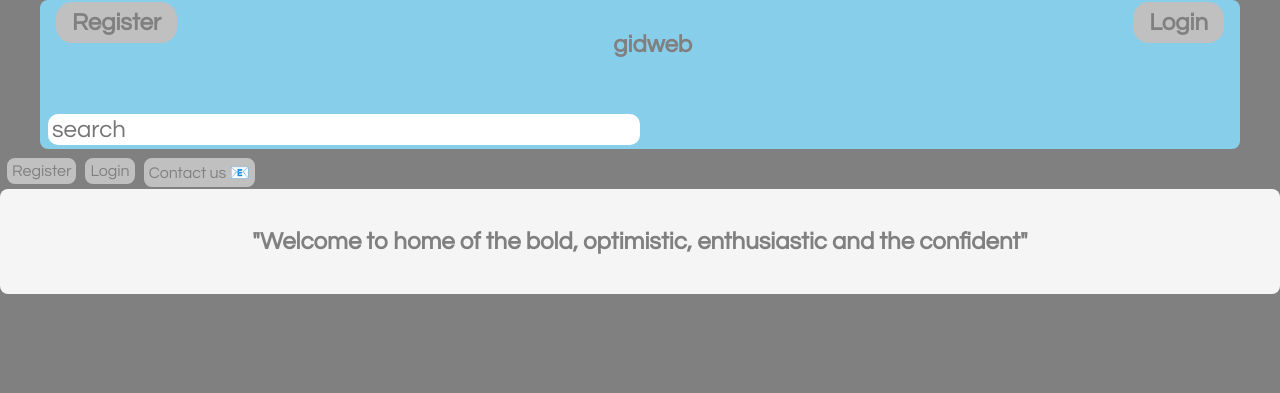
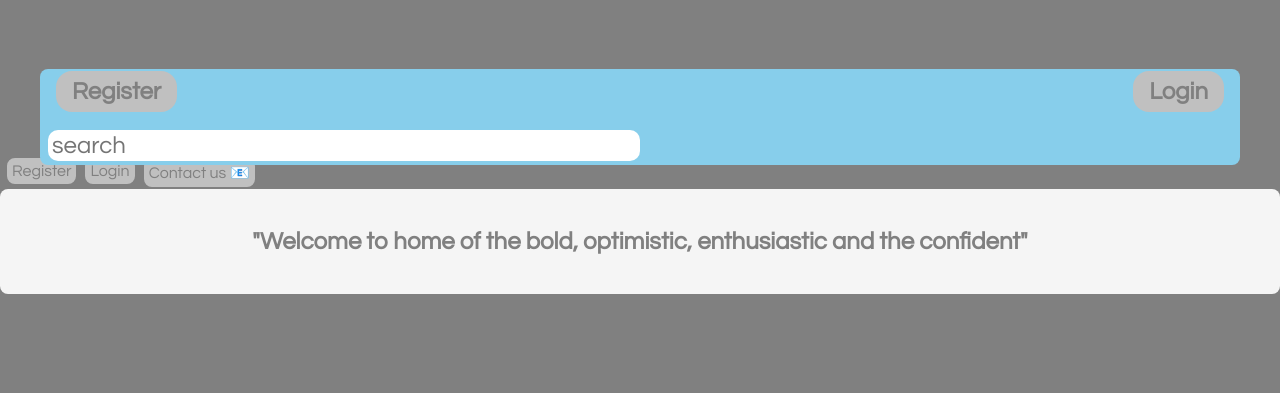
Before and after one commit to Fred-Anziko/gid, a plain HTML site: page static/index.html in a window 1280 px wide. Shown: the top 393 px of the page. Drawn offline with Linux system fonts and the light colour scheme.

Commit message:
Update index.html
changed gidweb

```diff
--- a/static/index.html
+++ b/static/index.html
@@ -20,11 +20,11 @@
 <body>
 <!-- Top menu -->
 <div class="top">
+     <h1><strong>gidweb</strong></h1>
      <div class="animate-top backgroundcolor-light-blue border-radius-round-large font-size-xlarge" style="max-width:1200px;margin:auto">
 	 <a href="/gidregister"class="btn btn:hover left border-radius-round-xlarge text-color-black backgroundcolor-silver margin-left"><strong>Register</strong></a>
 	 <a href="/gidlogin"class="btn btn:hover right border-radius-round-xlarge text-color-black backgroundcolor-silver margin-right"><strong>Login</strong></a>
      <div class="text-center padding-16">
-	 <h3><strong>gidweb</strong></h3>
 	 </div>
 	 <br>
 	 <div class="padding-small">
```
